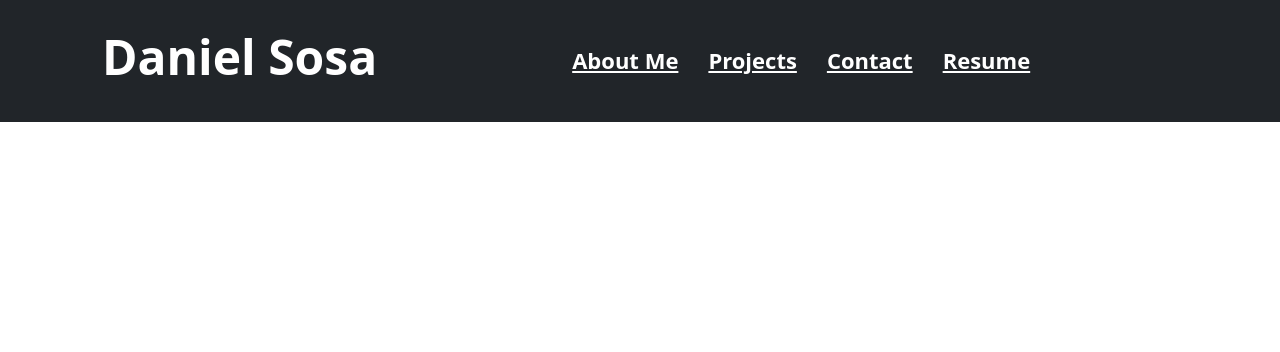
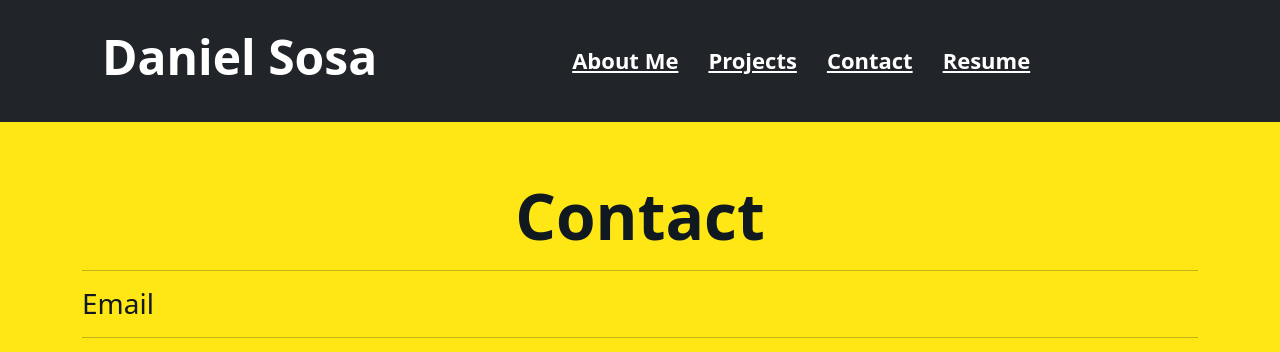
Before and after one commit to sosadaniel12/React-Portfolio, a React (Create React App) app: page /#/contact in a window 1280 px wide. Shown: the top 352 px of the page. Built offline with nearby package versions, Linux system fonts and the light colour scheme.

Commit message:
starting contact

```diff
--- a/src/components/Header/Header.js
+++ b/src/components/Header/Header.js
@@ -4,6 +4,7 @@ import AboutMe from "../../screens/AboutMe/about-me";
 import Navbar1 from "../../components/Navbar/Navbar";
 import Portfolio from "../../screens/Portfolio/projects";
 import Resume from "../../screens/Resume/Resume";
+import Contact from "../../screens/Contact/Contact";
 
 class Header extends Component {
   render() {
@@ -14,10 +15,11 @@ class Header extends Component {
         </header>
 
         <Routes>
-          <Route exact path="/" render={() => <Navigate to="/about" />} />
+          <Route exact path="/" element={<AboutMe />} />
           <Route path="about" element={<AboutMe />} />
           <Route path="projects" element={<Portfolio />} />
           <Route path="resume" element={<Resume />} />
+          <Route path="contact" element={<Contact />} />
         </Routes>
       </HashRouter>
     );
--- /dev/null
+++ b/src/screens/Contact/Contact.js
@@ -0,0 +1,29 @@
+import React from "react";
+
+const Contact = () => {
+  return (
+    <section className="container">
+      <div className="outer">
+        <div className="project">
+          <h2 className="top-title">Contact</h2>
+          <hr></hr>
+        </div>
+        <div className="contact-container">
+          <div className="contact-left">
+            <div className="contact-left-top">
+              <h3 className="contact-title">Email</h3>
+              <hr></hr>
+              <div className="contact-left-top-content">
+                <h4 className="contact-content-title">
+                  <a href="mailto:danielsosa2121@gmail.com" target="_blank"></a>
+                </h4>
+              </div>
+            </div>
+          </div>
+        </div>
+      </div>
+    </section>
+  );
+};
+
+export default Contact;
```
Also changed, not shown: src/screens/Contact/Contact.css (added).
